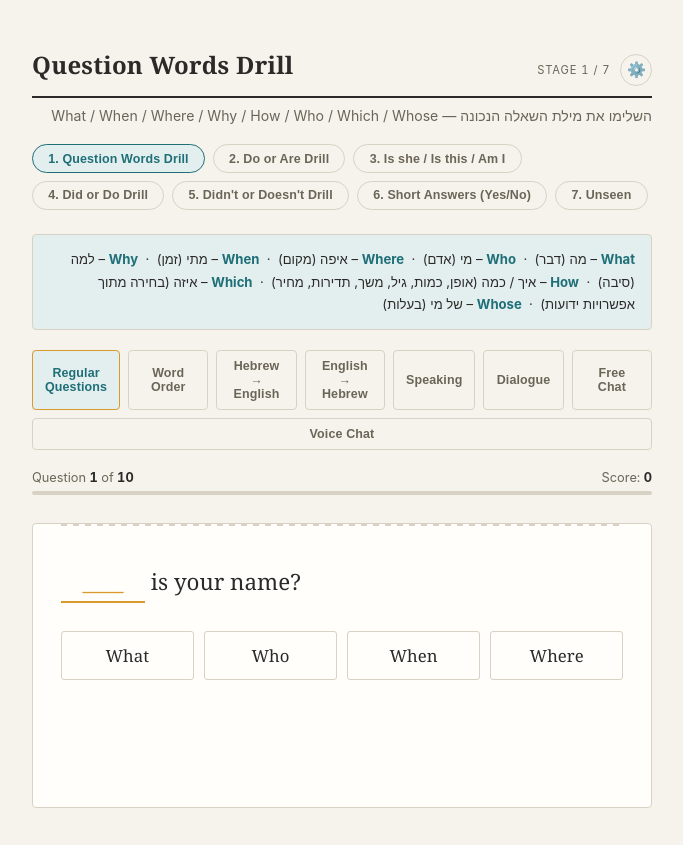
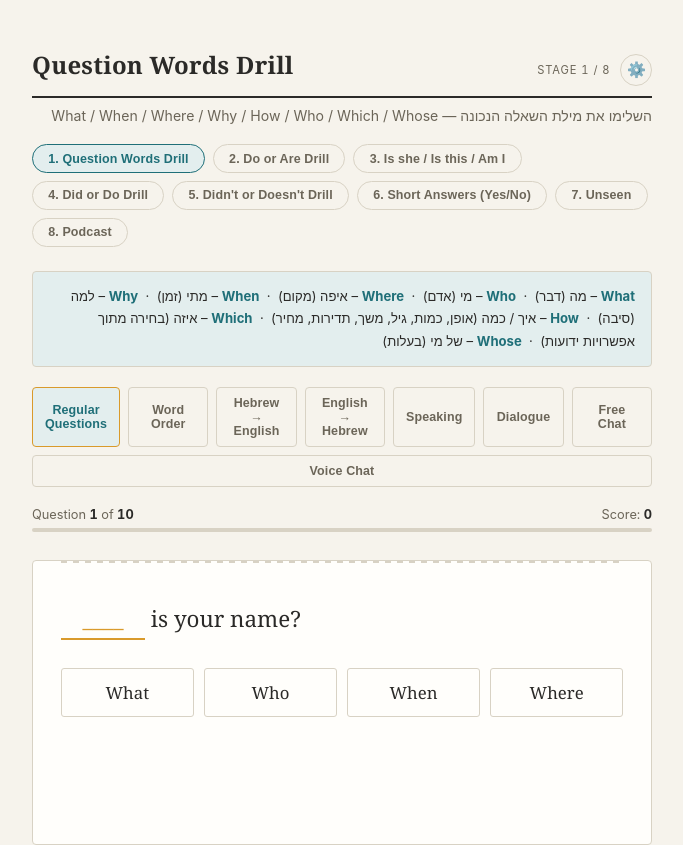
Before and after one commit to Ziv-Nuriel/english-app, a plain HTML site: page question-words-quiz.html in a window 1280 px wide. Shown: the whole page, without its empty margins (298-981 px from the left). Before the commit the page ends 808 px from the top, so only its background shows below. Drawn offline with Linux system fonts and the light colour scheme.

Commit message:
Bring Podcast back as stage 8 in the drill, keep its home page card
Co-Authored-By: Claude Opus 5.5 <noreply@anthropic.com>

```diff
--- a/question-words-quiz.html
+++ b/question-words-quiz.html
@@ -1190,13 +1190,13 @@ stages.push({
   questions: [{ type: "unseen" }]
 });
 
-// The podcast has its own card on the home page: ?mode=podcast shows only
-// that stage, and the regular drill leaves it out.
+// The podcast is stage 8 here and also has its own card on the home page:
+// ?mode=podcast shows only that stage (same saved podcast in both places).
 const PAGE_MODE = new URLSearchParams(location.search).get("mode") === "podcast" ? "podcast" : "quiz";
-for (let i = stages.length - 1; i >= 0; i--) {
-  if ((stages[i].kind === "podcast") !== (PAGE_MODE === "podcast")) stages.splice(i, 1);
-}
-if (PAGE_MODE === "podcast") document.title = "Podcast";
+if (PAGE_MODE === "podcast") {
+  for (let i = stages.length - 1; i >= 0; i--) if (stages[i].kind !== "podcast") stages.splice(i, 1);
+  document.title = "Podcast";
+}
 
 let stageIndex = 0;
 let freeChatLogs = {};
```
Also changed, not shown: index.html (+1 -1 lines).
